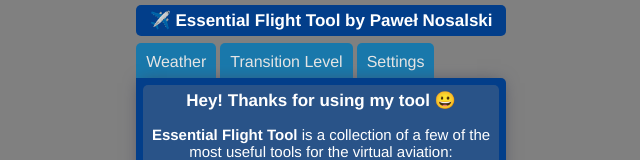
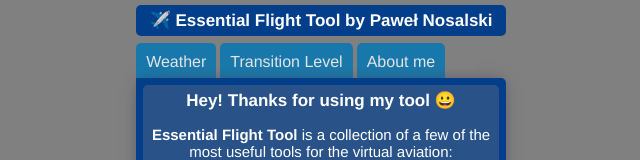
Before and after one commit to Paweu1412/aviation-web-app, a React (Create React App) app: page / in a window 1280 px wide. Shown: the top 160 px of the page, without its empty margins (319-959 px from the left). Built offline with nearby package versions, Linux system fonts and the light colour scheme.

Commit message:
Settings renamed to About me

```diff
--- a/src/pages/App.js
+++ b/src/pages/App.js
@@ -20,7 +20,7 @@
         <div className="tabs">
           <div className={`tab${tab === 1 ? ' active' : ''}`} onClick={() => setTab(1)}>Weather</div>
           <div className={`tab${tab === 2 ? ' active' : ''}`} onClick={() => setTab(2)}>Transition Level</div>
-          <div className={`tab${tab === 3 ? ' active' : ''}`} onClick={() => setTab(3)}>Settings</div>
+          <div className={`tab${tab === 3 ? ' active' : ''}`} onClick={() => setTab(3)}>About me</div>
         </div>
 
         {tab === 0 && <Main />}
--- a/src/pages/tabs/Settings/Settings.js
+++ b/src/pages/tabs/Settings/Settings.js
@@ -3,20 +3,20 @@
 const Settings = () => {
   return (
     <div className="Settings">
-      <div className="upper">
+      {/* <div className="upper">
         <span>INOP 😊</span>
         <p>Here you will soon be able to change the language of this add-on! Stay tuned.</p>
-      </div>
+      </div> */}
 
       <div className="lower">
-        <span>Contact me 📧</span>
+        <span>About me 📧</span>
         <p>Discord: pavvciu</p>
         <p>E-mail: fordcrown2009@gmail.com</p>
         <a href="https://www.buymeacoffee.com/essentialflighttool">buymeacoffee.com/essentialflighttool</a>
       </div>
 
       <div className="version">
-        <span>11.09.2023 13:27 v1.01</span>
+        <span>12.09.2023 20:31 v1.02</span>
       </div>
     </div>
   )
```
